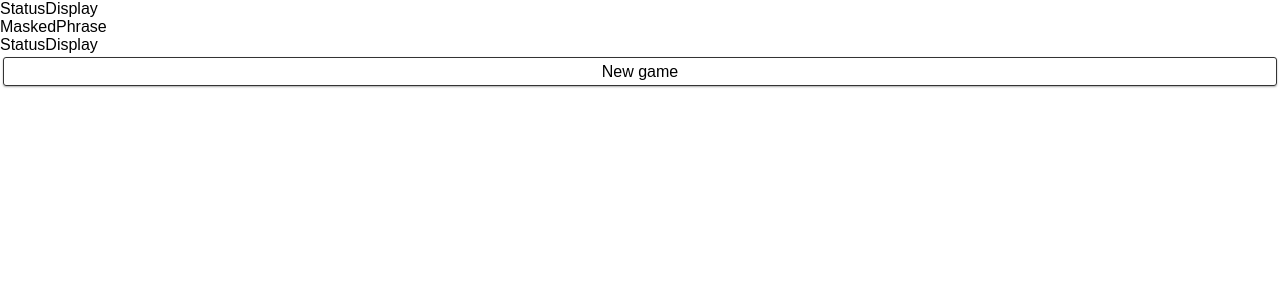
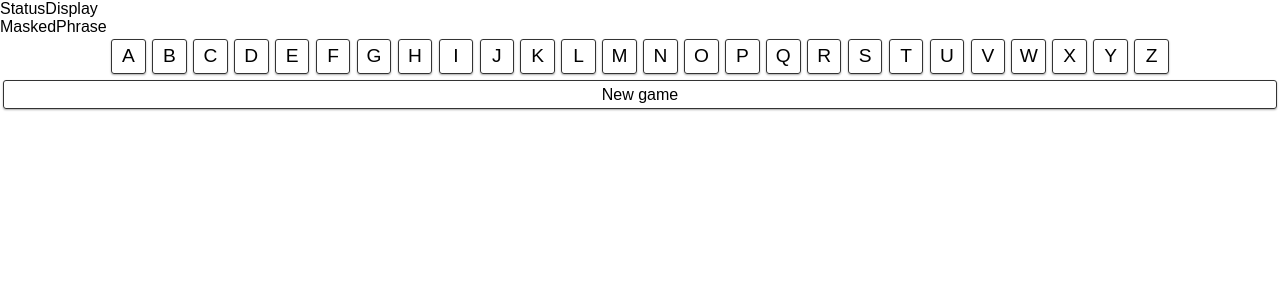
Before and after one commit to MichaelDevCom/vault, a React (Create React App) app in the folder snowman/: page / in a window 1280 px wide. Shown: the top 300 px of the page. Built offline with nearby package versions, Linux system fonts and the light colour scheme.

Commit message:
Implement the Keyboard

```diff
--- a/snowman/src/components/Keyboard.js
+++ b/snowman/src/components/Keyboard.js
@@ -1,10 +1,27 @@
 import React from 'react';
+import Button from './Button';
 
-const StatusDisplay = () => {
+const letters = 'ABCDEFGHIJKLMNOPQRSTUVWXYZ'.split('');
+
+const Keyboard = ({onLetterClick, onGetLetterClassName}) => {
+
+  const handleLetterClick = (letter) => onLetterClick && onLetterClick(letter);
+
+  const getLetterClassName = (letter) => onGetLetterClassName ? onGetLetterClassName(letter) : "";
+
+  const lettersMap = letters.map((letter) => {
+    return (
+      <Button key={letter} className={getLetterClassName(letter)} onClick={() => handleLetterClick(letter)}>
+        {letter}
+      </Button>
+    );
+  });
 
   return (
-    <div>StatusDisplay</div>
+    <div className="keyboard">
+      {lettersMap}
+    </div>
   );
 }
 
-export default StatusDisplay;
+export default Keyboard;
--- a/snowman/src/index.css
+++ b/snowman/src/index.css
@@ -34,3 +34,13 @@ body {
 .back-red {
   background-color: #f00;
 }
+
+.keyboard {
+  display: flex;
+  flex-direction: row;
+  flex-wrap: wrap;
+  align-items: center;
+  align-content: flex-start;
+  justify-content: center;
+  font-size: 1.2rem;
+}
```
